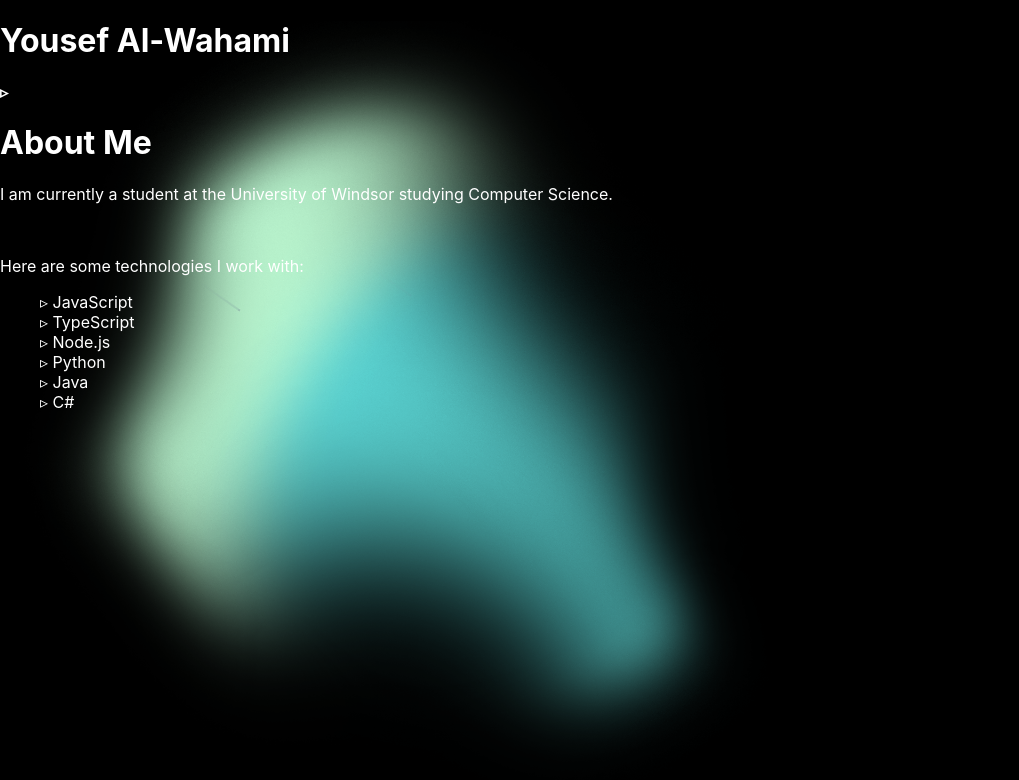
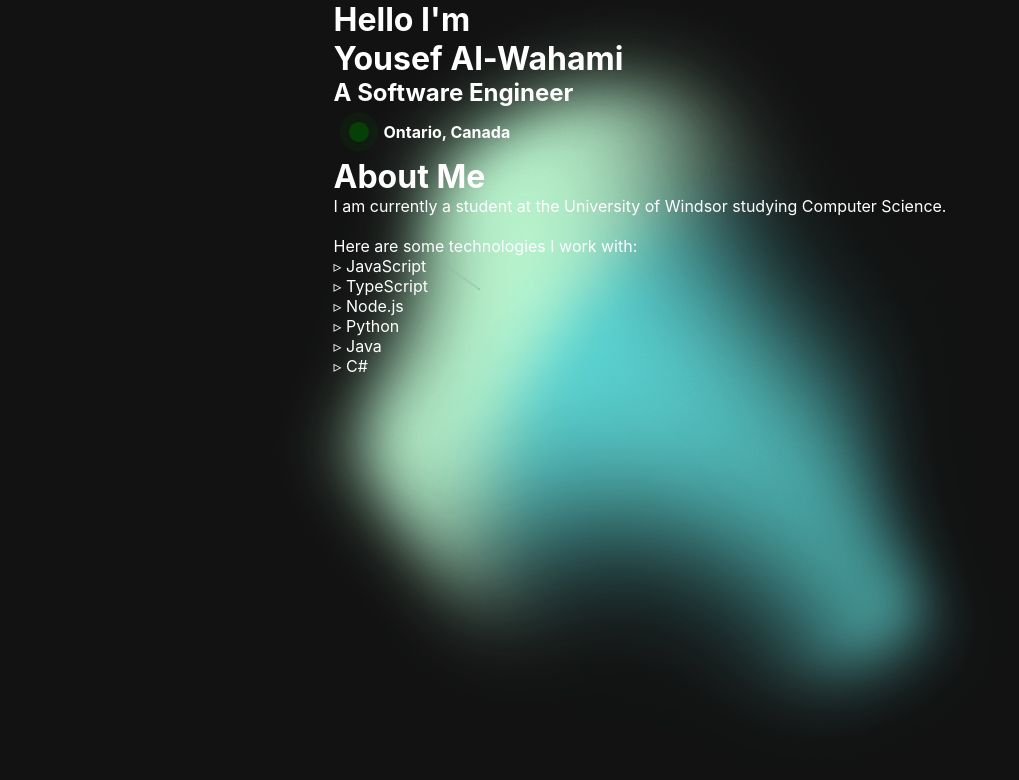
Before and after one commit to wahamiyousef/wahamiyousef.github.io, a React (Create React App) app: page / in a window 1280 px wide. Shown: the top 780 px of the page, without its empty margins (0-1019 px from the left). Built offline with nearby package versions, Linux system fonts and the light colour scheme.

Commit message:
location

```diff
--- a/src/App.css
+++ b/src/App.css
@@ -1,45 +1,15 @@
-.App {
-  text-align: center;
+*{
+  margin: 0;
+  padding: 0;
 }
 
-.App-logo {
-  height: 40vmin;
-  pointer-events: none;
-}
-
-@media (prefers-reduced-motion: no-preference) {
-  .App-logo {
-    animation: App-logo-spin infinite 20s linear;
-  }
-}
-
-.App-header {
-  background-color: #282c34;
-  min-height: 100vh;
-  display: flex;
-  flex-direction: column;
-  align-items: center;
-  justify-content: center;
-  font-size: calc(10px + 2vmin);
+body {
+  background-color: #121212;
   color: white;
 }
-
-.App-link {
-  color: #61dafb;
-}
-
-@keyframes App-logo-spin {
-  from {
-    transform: rotate(0deg);
-  }
-  to {
-    transform: rotate(360deg);
-  }
-}
-
-
-body {
-  background-color: black;
+.page {
+  display: flex;
+  justify-content: center;
 }
 
 
@@ -54,7 +24,7 @@
 }
 
 .location::before {
-  content: "▹    ";
+  content: "⚲    ";
   color: white;
 }
 
@@ -94,3 +64,41 @@
 .aboutText {
   color: white;
 }
+
+.circle-container {
+  display: flex;
+  justify-content: center;
+  align-items: center;
+  position: relative;
+  width: 50px;
+  height: 50px;
+}
+.pulsating-circle {
+  position: absolute;
+  width: 20px;
+  height: 20px;
+  background-color: rgba(0, 255, 0, 1); /* Green color */
+  border-radius: 50%;
+  animation: pulse 2s infinite;
+}
+.inner-circle {
+  position: absolute;
+  width: 20px;
+  height: 20px;
+  background-color: rgb(8, 56, 8); /* Darker green */
+  border-radius: 50%;
+}
+
+/* Define the animation */
+@keyframes pulse {
+  0% {
+    transform: scale(1); /* Start at normal size */
+    background-color: rgba(0, 255, 0, 1); /* Fully opaque green */
+
+  }
+  100% {
+    transform: scale(2); /* Grow by 50% */
+    background-color: rgba(0, 255, 0, 0); /* 50% transparent */
+  }
+
+}
--- a/src/App.js
+++ b/src/App.js
@@ -5,7 +5,7 @@
 
 function App() {
   return (
-    <div className=''>
+    <div className='page'>
       <div className='background'>
         <span
           className="meteor"
@@ -29,8 +29,17 @@
       </div>
       <div>
         <div className='home'>
+          <h1>Hello I'm</h1>
           <h1>Yousef Al-Wahami</h1>
-          <h4 className='location'>Ontario, Canada</h4>
+          <h2>A Software Engineer</h2>
+          <div style={{display: 'flex', flexDirection: 'row', alignItems: 'center'}}>
+            <div className="circle-container">
+              <div className="inner-circle"></div>
+              <div className="pulsating-circle"></div>
+            </div>
+            <h4>Ontario, Canada</h4>
+          </div>
+
         </div>
 
         <div className='about'>
```
